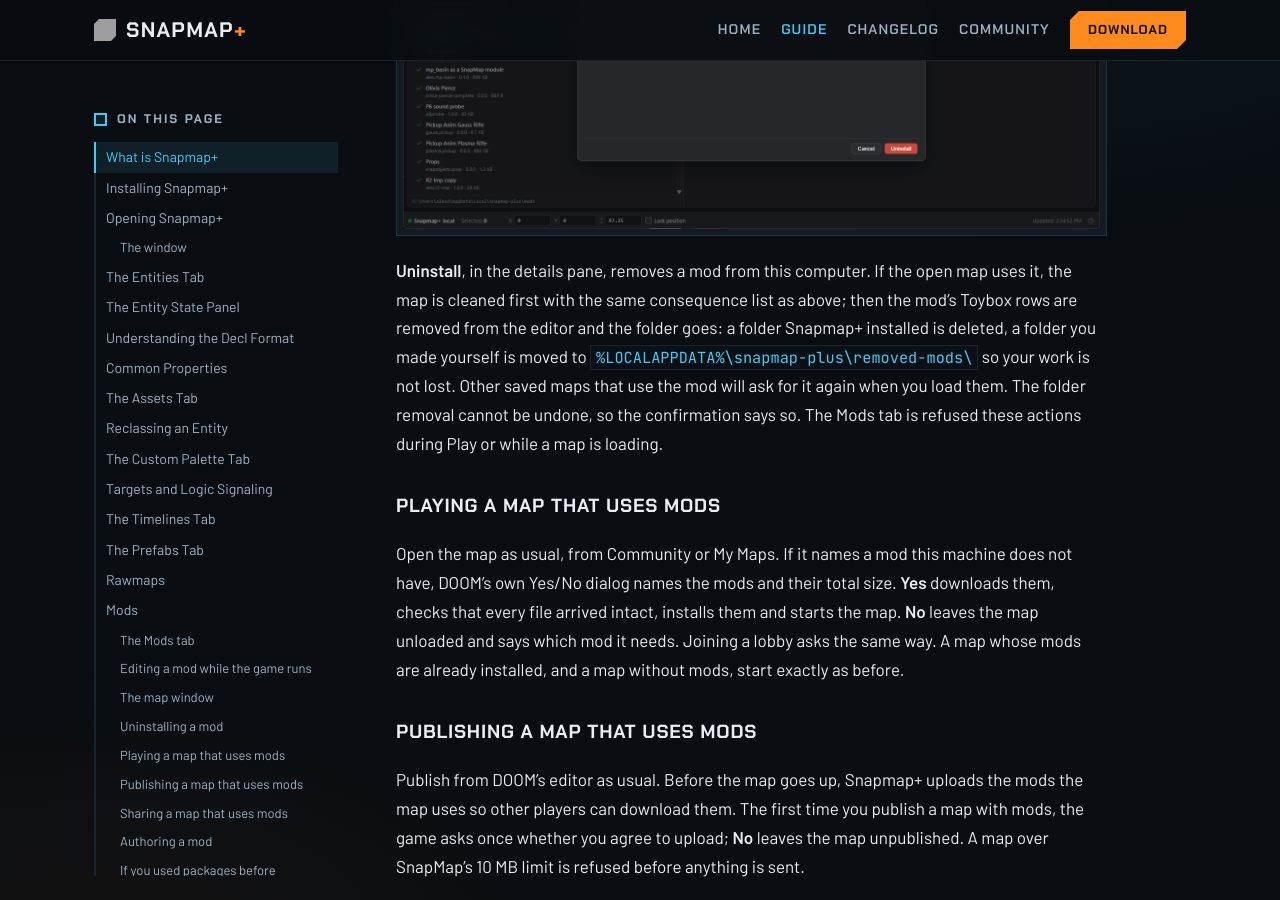
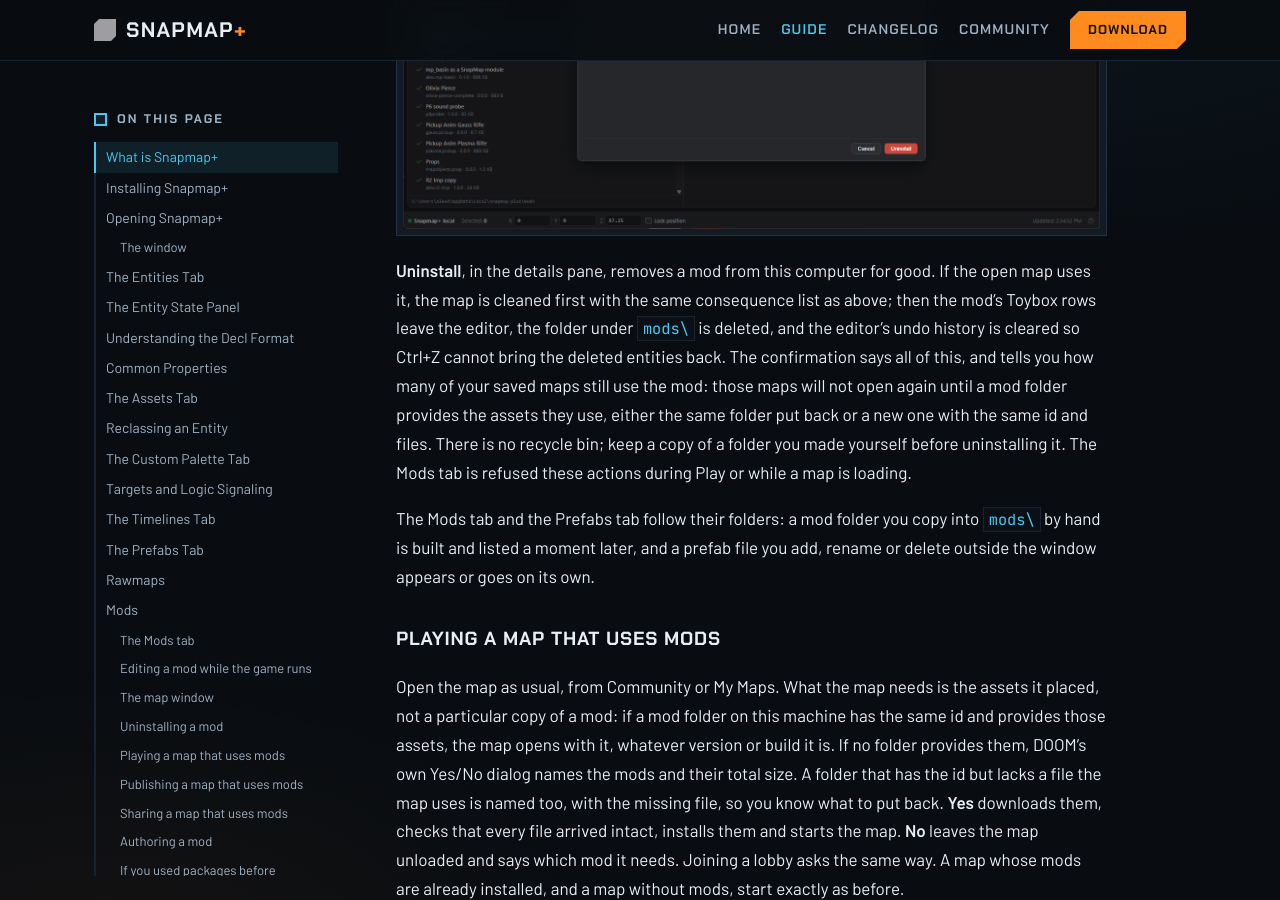
Before and after one commit to doom-snapmap/snapmap-web, a Jekyll site: the page built from site/snapmap-plus-guide.md, in a window 1280 px wide and 900 px high, scrolled down 29092 px. Built offline with Jekyll 4.4.1, drawn with Linux system fonts in a browser that asks for light colours; grey boxes are pictures that could not be loaded.

Commit message:
Describe permanent uninstall and the asset rule
Uninstall now deletes the mod folder, clears the undo history and counts the saved maps that still use the mod; there is no recycle bin. A map opens with any folder of the same id that provides the assets it placed, and the tabs follow the folders on disk. Merge into main when beta.21 ships.

```diff
--- a/site/snapmap-plus-guide.md
+++ b/site/snapmap-plus-guide.md
@@ -740,17 +740,26 @@
 
 ![Uninstall confirmation listing the map cleanup, the Toybox rows and the folder that will go](images/mods-uninstall-confirm-dark.png)
 
-**Uninstall**, in the details pane, removes a mod from this computer. If the open map uses it, the map is
-cleaned first with the same consequence list as above; then the mod's Toybox rows are removed from the
-editor and the folder goes: a folder Snapmap+ installed is deleted, a folder you made yourself is moved to
-`%LOCALAPPDATA%\snapmap-plus\removed-mods\` so your work is not lost. Other saved maps that use the mod
-will ask for it again when you load them. The folder removal cannot be undone, so the confirmation says
-so. The Mods tab is refused these actions during Play or while a map is loading.
+**Uninstall**, in the details pane, removes a mod from this computer for good. If the open map uses it,
+the map is cleaned first with the same consequence list as above; then the mod's Toybox rows leave the
+editor, the folder under `mods\` is deleted, and the editor's undo history is cleared so Ctrl+Z cannot bring
+the deleted entities back. The confirmation says all of this, and tells you how many of your saved maps
+still use the mod: those maps will not open again until a mod folder provides the assets they use, either
+the same folder put back or a new one with the same id and files. There is no recycle bin; keep a copy of
+a folder you made yourself before uninstalling it. The Mods tab is refused these actions during Play or
+while a map is loading.
+
+The Mods tab and the Prefabs tab follow their folders: a mod folder you copy into `mods\` by hand is built
+and listed a moment later, and a prefab file you add, rename or delete outside the window appears or goes
+on its own.
 
 ### Playing a map that uses mods
 
-Open the map as usual, from Community or My Maps. If it names a mod this machine does not have, DOOM's
-own Yes/No dialog names the mods and their total size. **Yes** downloads them, checks that every file
+Open the map as usual, from Community or My Maps. What the map needs is the assets it placed, not a
+particular copy of a mod: if a mod folder on this machine has the same id and provides those assets, the
+map opens with it, whatever version or build it is. If no folder provides them, DOOM's own Yes/No dialog
+names the mods and their total size. A folder that has the id but lacks a file the map uses is named too,
+with the missing file, so you know what to put back. **Yes** downloads them, checks that every file
 arrived intact, installs them and starts the map. **No** leaves the map unloaded and says which mod it
 needs. Joining a lobby asks the same way. A map whose mods are
 already installed, and a map without mods, start exactly as before.
```
